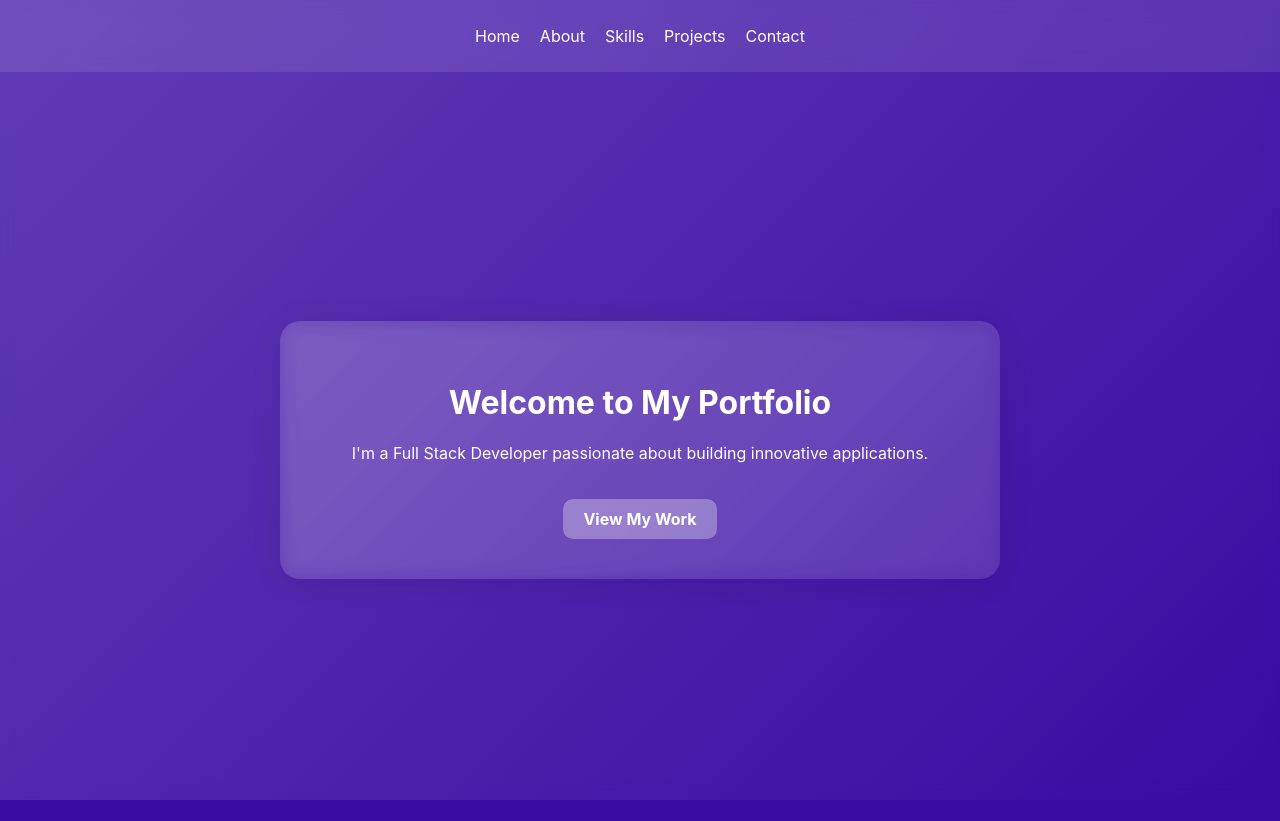
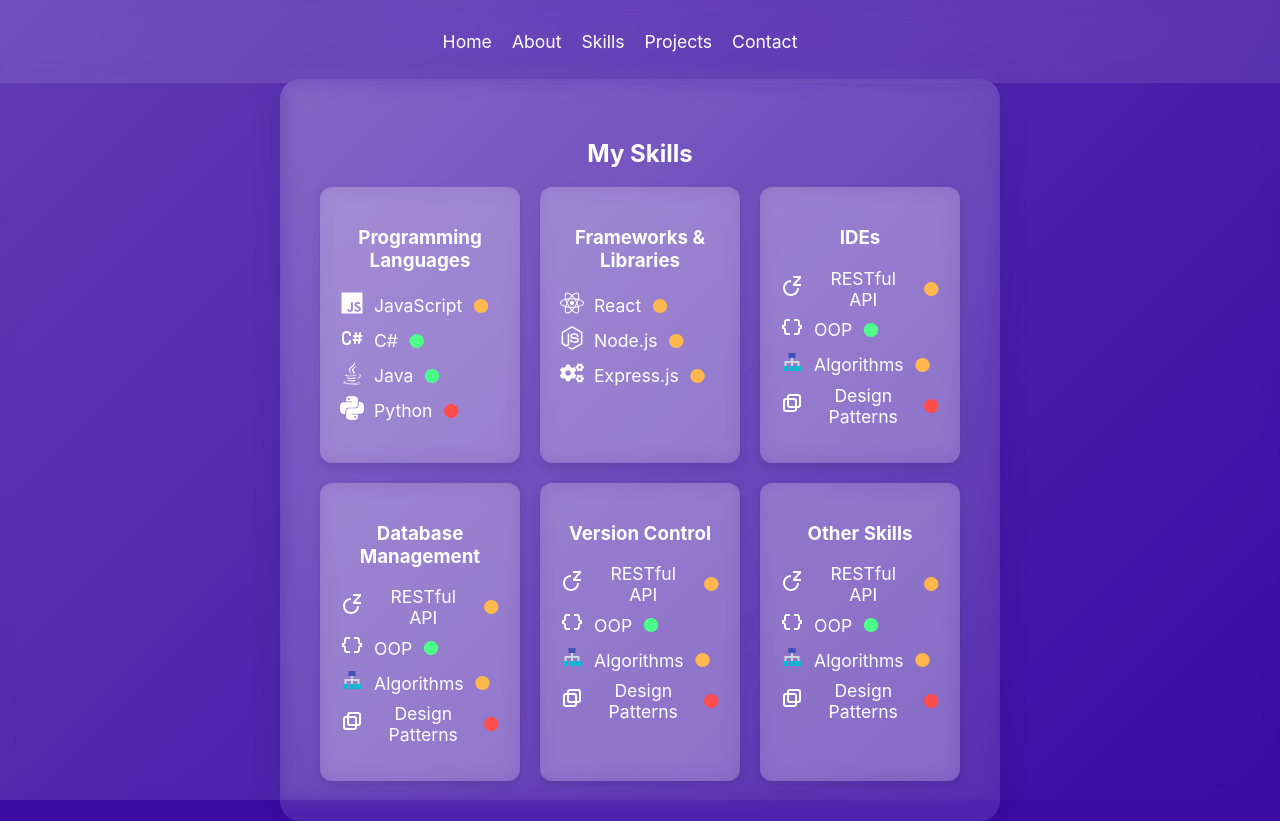
Before and after one commit to thedevarchive/dev-archive-portfolio, a React (Create React App) app: page /skills in a window 1280 px wide. Before the commit the page ends 800 px from the top, so only its background shows below. Built offline with nearby package versions, Linux system fonts and the light colour scheme.

Commit message:
Partially implemented skills section

```diff
--- a/package.json
+++ b/package.json
@@ -9,6 +9,7 @@
     "@testing-library/user-event": "^13.5.0",
     "react": "^19.0.0",
     "react-dom": "^19.0.0",
+    "react-icons": "^5.5.0",
     "react-router-dom": "^7.4.0",
     "react-scripts": "5.0.1",
     "web-vitals": "^2.1.4"
--- a/src/App.css
+++ b/src/App.css
@@ -70,6 +70,12 @@
   color: white;
 }
 
+h1,
+h2,
+h3 {
+    color: white;
+}
+
 .experience-education-container {
   display: flex;
   justify-content: space-between;
@@ -78,7 +84,7 @@
 }
 
 .experience-box,
-.education-box {
+.education-box, .skill-category {
   flex: 1;
   padding: 20px;
   background: rgba(255, 255, 255, 0.2); /* Glassmorphism effect */
--- /dev/null
+++ b/src/Skills.css
@@ -0,0 +1,46 @@
+.skill-container {
+    display: flex;
+    flex-wrap: wrap;
+    /* Allows wrapping to next row */
+    gap: 20px;
+    /* Adds space between items */
+}
+
+ul {
+    list-style-type: none;
+    padding: 0;
+}
+
+li {
+    font-size: 1.1rem;
+    margin: 5px 0;
+    display: flex;
+    align-items: center;
+    /* Align icon and text */
+}
+
+.icon {
+    font-size: 1.5rem;
+    margin-right: 10px;
+    /* Space between icon and name */
+}
+
+.proficiency {
+    margin-left: 10px;
+    font-size: 1.2rem;
+}
+
+.proficiency.beginner {
+    color: #ff4d4d;
+    /* Red for Beginner */
+}
+
+.proficiency.intermediate {
+    color: #ffb84d;
+    /* Yellow for Intermediate */
+}
+
+.proficiency.advanced {
+    color: #4dff88;
+    /* Green for Advanced */
+}
--- a/src/pages/Skills.jsx
+++ b/src/pages/Skills.jsx
@@ -1,11 +1,93 @@
+import React from "react";
+import { FaJs, FaJava, FaReact, FaNodeJs, FaCogs } from "react-icons/fa"; // Import icons
+import { SiPython } from "react-icons/si"; // Additional icons from react-icons
+import { TbBrandCSharp, TbLayersIntersect } from "react-icons/tb";
+import { RiRestTimeLine } from "react-icons/ri";
+import { MdDataObject } from "react-icons/md";
+import { FcFlowChart } from "react-icons/fc";
+
+import "../Skills.css";
+
+const skills = [
+    {
+        category: "Programming Languages",
+        items: [
+            { name: "JavaScript", proficiency: "intermediate", icon: <FaJs /> },
+            { name: "C#", proficiency: "advanced", icon: <TbBrandCSharp /> },
+            { name: "Java", proficiency: "advanced", icon: <FaJava /> },
+            { name: "Python", proficiency: "beginner", icon: <SiPython /> },
+        ],
+    },
+    {
+        category: "Frameworks & Libraries",
+        items: [
+            { name: "React", proficiency: "intermediate", icon: <FaReact /> },
+            { name: "Node.js", proficiency: "intermediate", icon: <FaNodeJs /> },
+            { name: "Express.js", proficiency: "intermediate", icon: <FaCogs /> }, // Assuming FaCogs for Express
+        ],
+    },
+    {
+        category: "IDEs",
+        items: [
+            { name: "RESTful API", proficiency: "intermediate", icon: <RiRestTimeLine /> },
+            { name: "OOP", proficiency: "advanced", icon: <MdDataObject /> },
+            { name: "Algorithms", proficiency: "intermediate", icon: <FcFlowChart /> },
+            { name: "Design Patterns", proficiency: "beginner", icon: <TbLayersIntersect /> },
+        ],
+    },
+    {
+        category: "Database Management",
+        items: [
+            { name: "RESTful API", proficiency: "intermediate", icon: <RiRestTimeLine /> },
+            { name: "OOP", proficiency: "advanced", icon: <MdDataObject /> },
+            { name: "Algorithms", proficiency: "intermediate", icon: <FcFlowChart /> },
+            { name: "Design Patterns", proficiency: "beginner", icon: <TbLayersIntersect /> },
+        ],
+    },
+    {
+        category: "Version Control",
+        items: [
+            { name: "RESTful API", proficiency: "intermediate", icon: <RiRestTimeLine /> },
+            { name: "OOP", proficiency: "advanced", icon: <MdDataObject /> },
+            { name: "Algorithms", proficiency: "intermediate", icon: <FcFlowChart /> },
+            { name: "Design Patterns", proficiency: "beginner", icon: <TbLayersIntersect /> },
+        ],
+    },
+    {
+        category: "Other Skills",
+        items: [
+            { name: "RESTful API", proficiency: "intermediate", icon: <RiRestTimeLine /> },
+            { name: "OOP", proficiency: "advanced", icon: <MdDataObject /> },
+            { name: "Algorithms", proficiency: "intermediate", icon: <FcFlowChart /> },
+            { name: "Design Patterns", proficiency: "beginner", icon: <TbLayersIntersect /> },
+        ],
+    },
+];
+
 export function Skills() {
     return (
-      <div className="home-container">
-        <div className="glass-card">
-          <h1>Welcome to My Portfolio</h1>
-          <p>I'm a Full Stack Developer passionate about building innovative applications.</p>
-          <a href="/projects" className="cta-button">View My Work</a>
+        <div className="home-container">
+            <div className="glass-card">
+                <h2>My Skills</h2>
+                <div className="skill-container">
+                {skills.map((skillCategory, index) => (
+                    <div key={index} className="skill-category">
+                        <h3>{skillCategory.category}</h3>
+                        <ul>
+                            {skillCategory.items.map((item, idx) => (
+                                <li key={idx} className="skill-item">
+                                    <span className="icon">{item.icon}</span> {/* Icon next to name */}
+                                    {item.name}
+                                    <span className={`proficiency ${item.proficiency}`}>
+                                        ●
+                                    </span>
+                                </li>
+                            ))}
+                        </ul>
+                    </div>
+                ))}
+                </div>
+            </div>
         </div>
-      </div>
     );
-  }
+}
```
Also changed, not shown: 1 other file (tests, documents, lock files or other folders).
